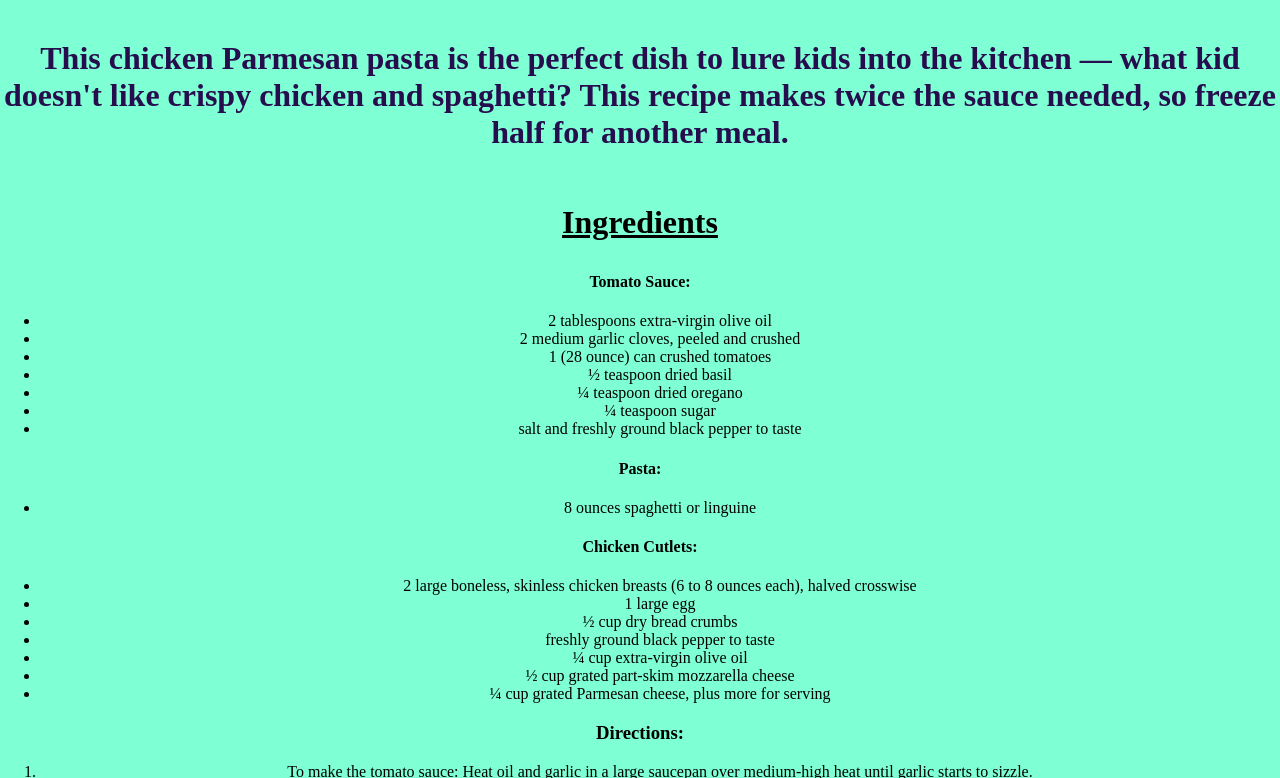
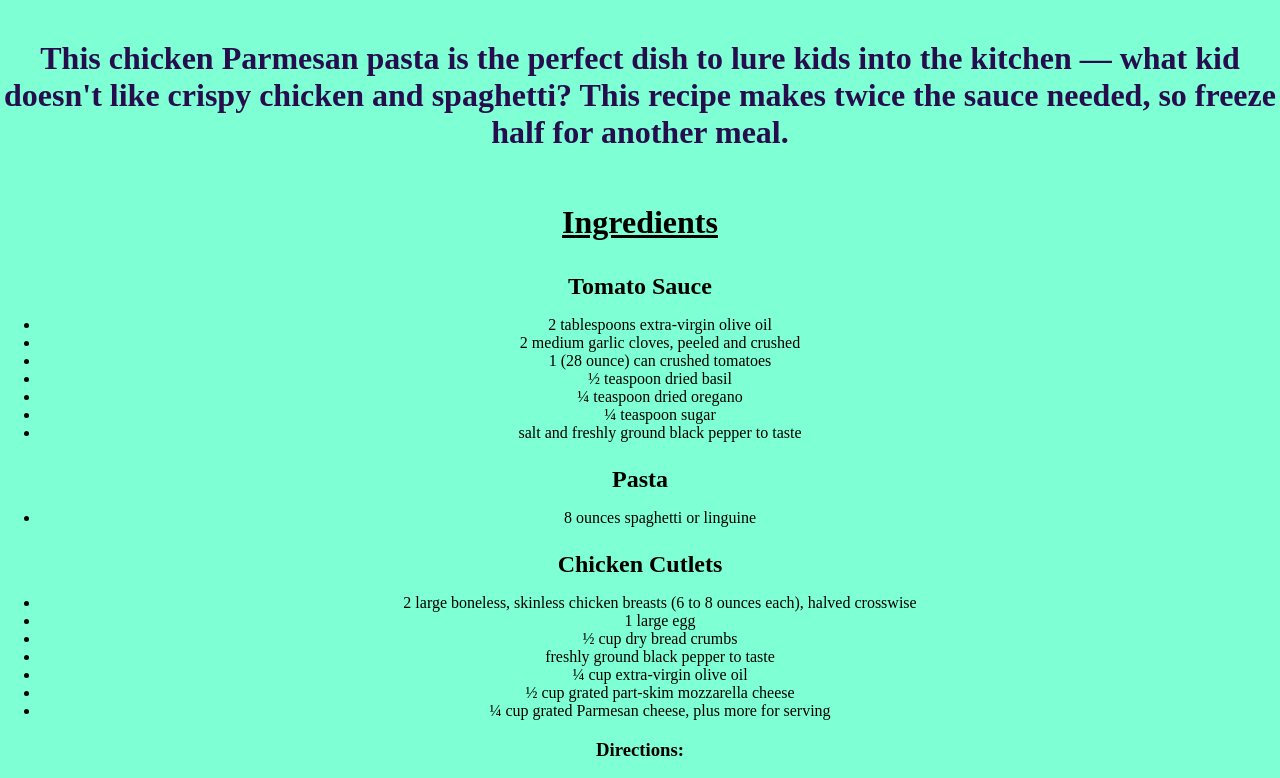
Before and after one commit to Arcanedarkness/odin-recipes, a plain HTML site: page recipes/simple-chicken-parmesan.html in a window 1280 px wide. Shown: the part 406-1184 px from the top of the page. Drawn offline with Linux system fonts and the light colour scheme.

Commit message:
Add class and styling to sub-ingredients headings

```diff
--- a/recipes/recipes-styles.css
+++ b/recipes/recipes-styles.css
@@ -37,3 +37,9 @@ html, body {
     margin-bottom: 1em;
     text-decoration: underline;
 }
+
+.heading-recipe-subheading {
+    font-size: 1.5em;
+    margin-bottom: 0.5em;
+    margin-top: 1em;
+}
--- a/recipes/simple-chicken-parmesan.html
+++ b/recipes/simple-chicken-parmesan.html
@@ -25,7 +25,7 @@
             Ingredients
         </h5>
 
-        <h4>Tomato Sauce:</h4>
+        <h6 class="heading-recipe-subheading">Tomato Sauce</h6>
 
         <ul style="list-style-type:disc">
             <li>2 tablespoons extra-virgin olive oil</li>
@@ -37,13 +37,13 @@
             <li>salt and freshly ground black pepper to taste</li>
         </ul>
 
-        <h4>Pasta:</h4>
+        <h6 class="heading-recipe-subheading">Pasta</h6>
 
         <ul style="list-style-type: disc">
             <li>8 ounces spaghetti or linguine</li>
         </ul>
 
-        <h4>Chicken Cutlets:</h4>
+        <h6 class="heading-recipe-subheading">Chicken Cutlets</h6>
 
         <ul style="list-style-type: disc">
             <li>2 large boneless, skinless chicken breasts (6 to 8 ounces each), halved crosswise</li>
```
